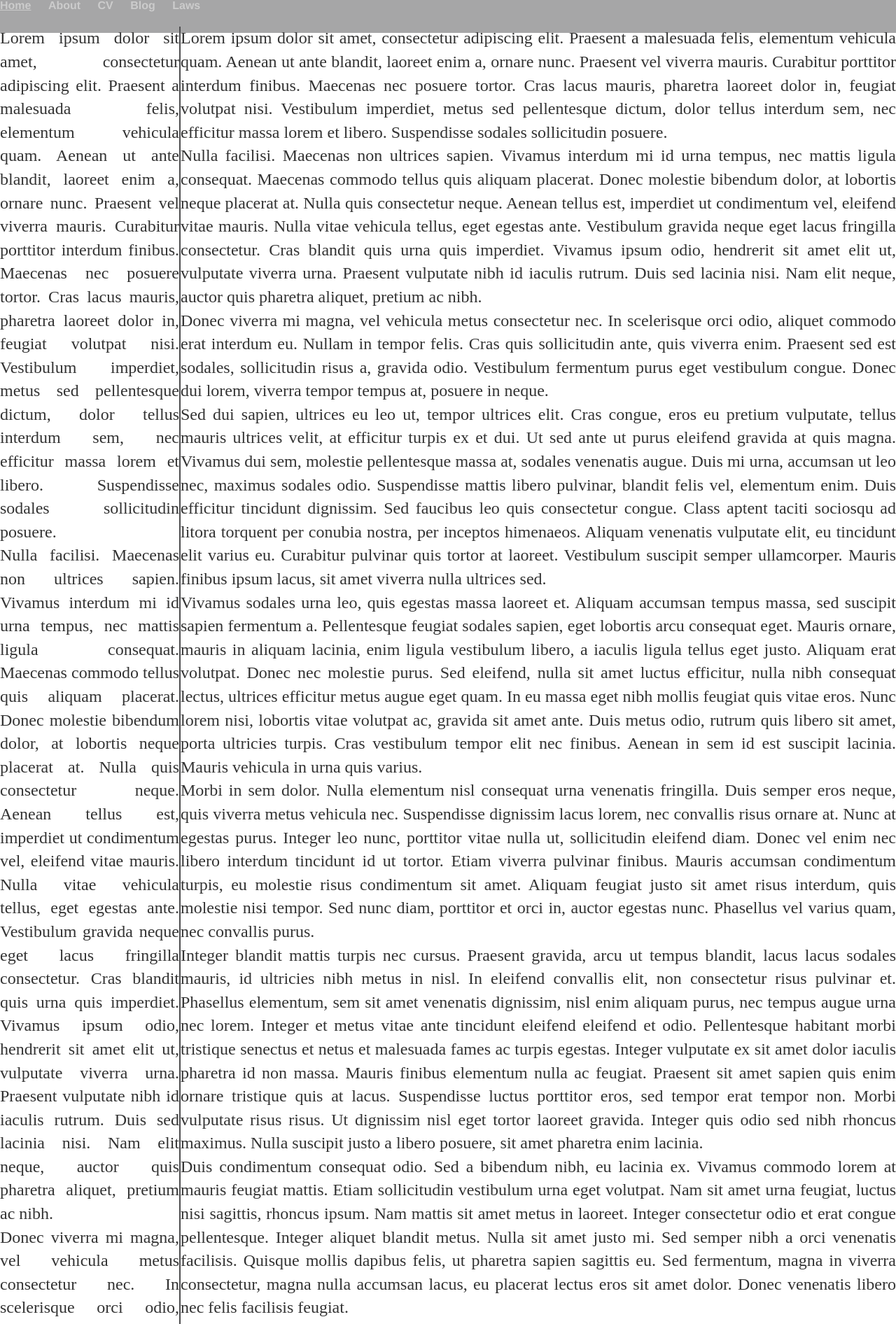
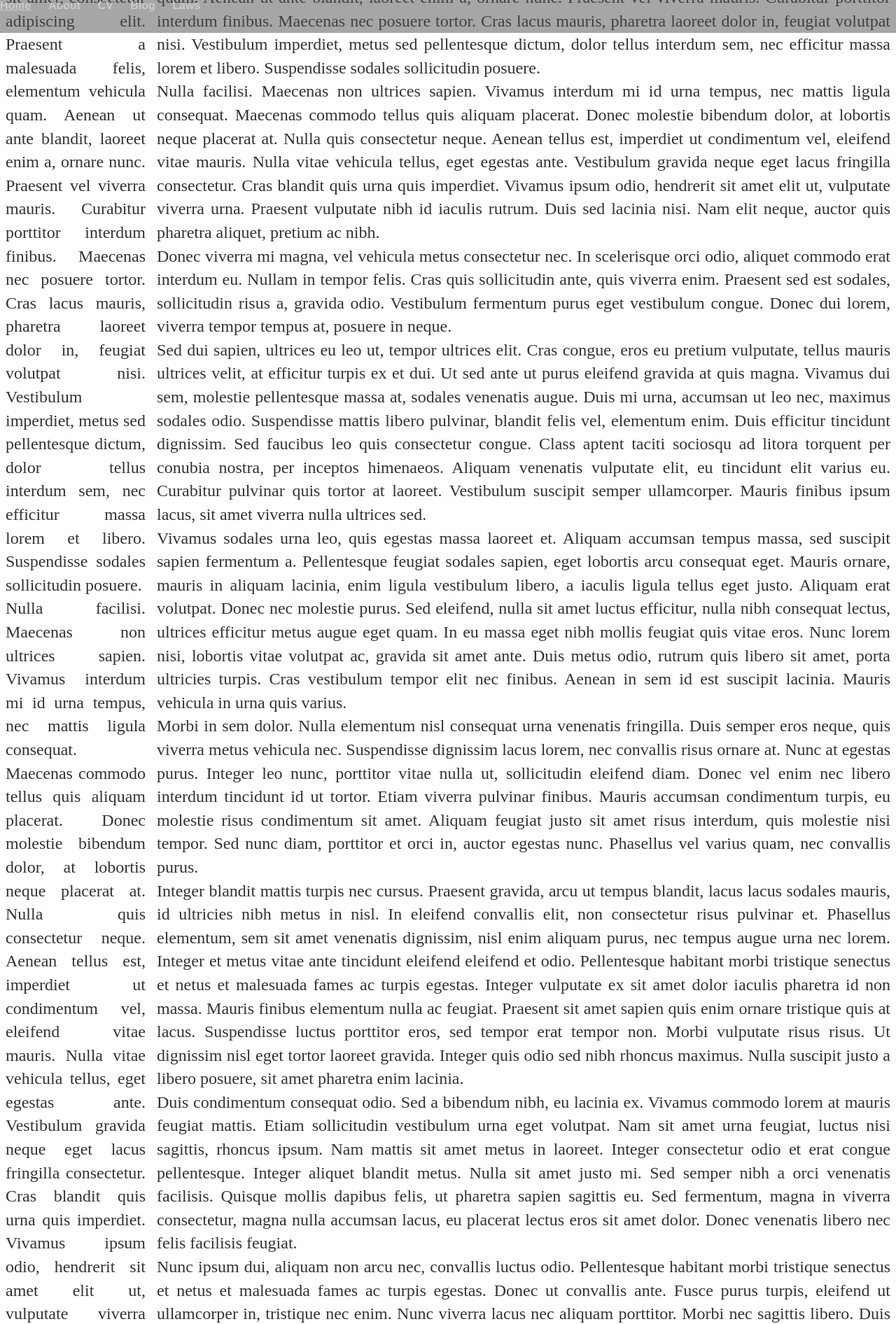
Before and after one commit to lexieph/lexieph.github.io, a Jekyll site: the page built from _posts/2020-03-09-Sample-Post-1.md, in a window 1280 px wide. Shown: the top 1892 px of the page at 70% size. Built offline with Jekyll 4.4.1, drawn with Linux system fonts in a browser that asks for light colours; some of the changed text lies outside the part shown.

Commit message:
Trying out independent scrolling
Changed post2.html and main.css to try out independent scrolling.

```diff
--- a/_layouts/post2.html
+++ b/_layouts/post2.html
@@ -5,8 +5,6 @@
 	<link rel="stylesheet" type="text/css" href="/css/main.css">
 </head>
 <body>
-	<div class="app">
-
 	<div class="navbar">
 		<nav>
 			<ul>
@@ -19,16 +17,14 @@
 		</nav>
 	</div>
 
-		<div class ="app_body">
+	<div class ="container">
 
-			<div class ="app_toc">
+		<div class ="post_toc">
 			{{ page.content }}
 		</div>
 
-			<div class ="app_content">
+		<div class ="post_content">
 			{{ page.content }}
-			</div>
-
 		</div>
 
 	</div>
--- a/css/main.css
+++ b/css/main.css
@@ -50,6 +50,7 @@
     padding-top: 3%;
     width: 100%;
     display: block;
+    overflow-x: hidden;
 }
 
 .navbar {
@@ -65,28 +66,40 @@
     z-index: 1;
 }
 
-.app {
+/*.app {
     display: flex;
     flex-direction: column;
     overflow: hidden;
+}*/
+
+.container {
+    display: flex;
+    overflow: hidden;
+    height: 100vh;
+    margin-top: -100px;
+    margin-bottom: 100px;
+    position: relative;
+    width: 100%;
+    backface-visibility: hidden;
+    will-change: overflow;
 }
 
-.app_body {
-    display: flex;
-    flex: 1 1 100%;
-    min-height: 0;
-    position: relative;
+.post_toc,
+.post_content {
+    overflow: auto;
+    height: auto;
+    padding: .5rem;
+    -webkit-overflow-scrolling: touch;
+    -ms-overflow-style: none;
 }
 
-.app_toc {
-    width: 20%;
-    flex: 0 0 auto;
-    border-right: 2px solid #4E4E50;
+.post_toc {
+    width: 12.5rem;
 
 }
 
-.app_content {
-
+.post_content {
+    flex: 1;
 }
 
 nav ul, footer ul {
```
Lines whose indentation alone changed are shown as unchanged.
